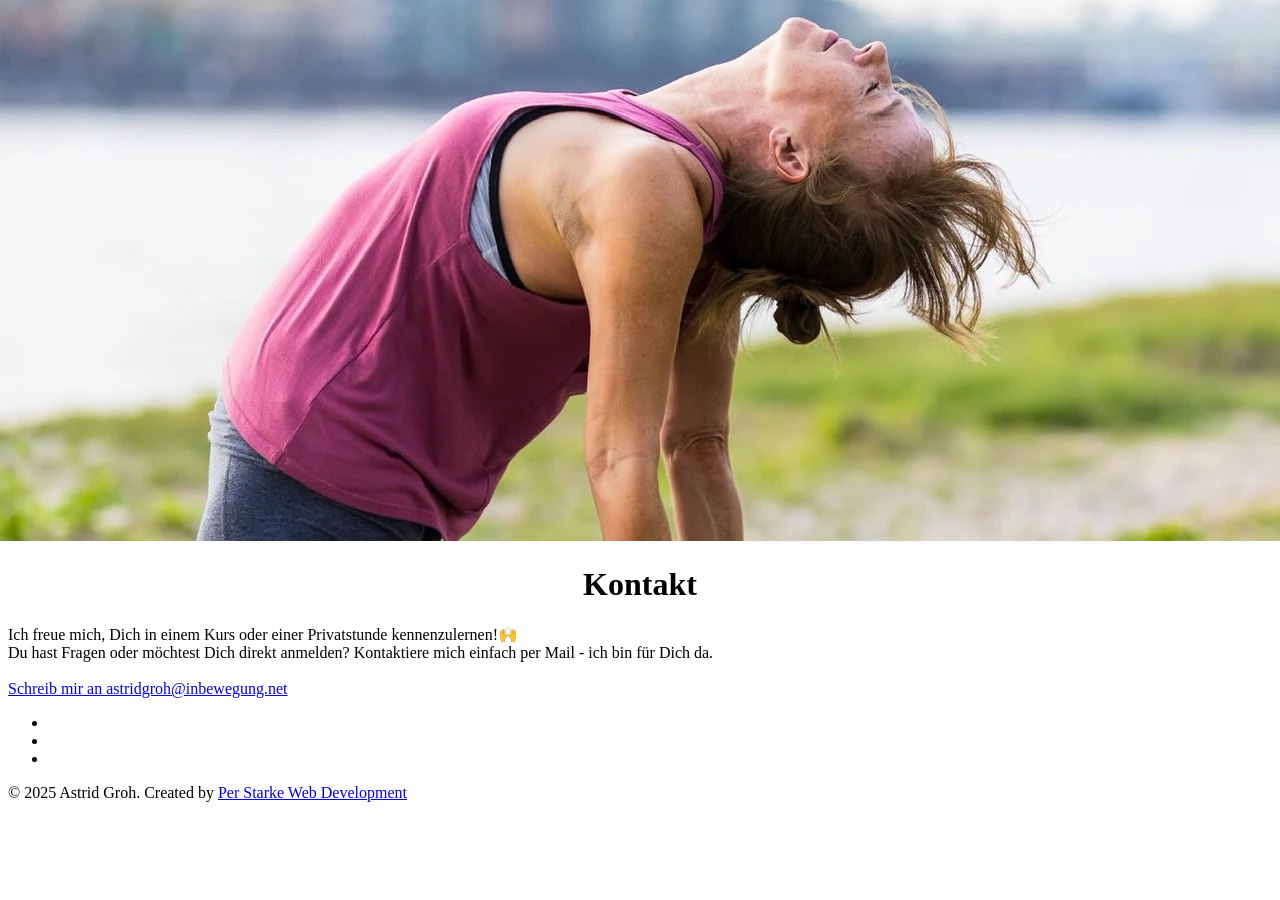
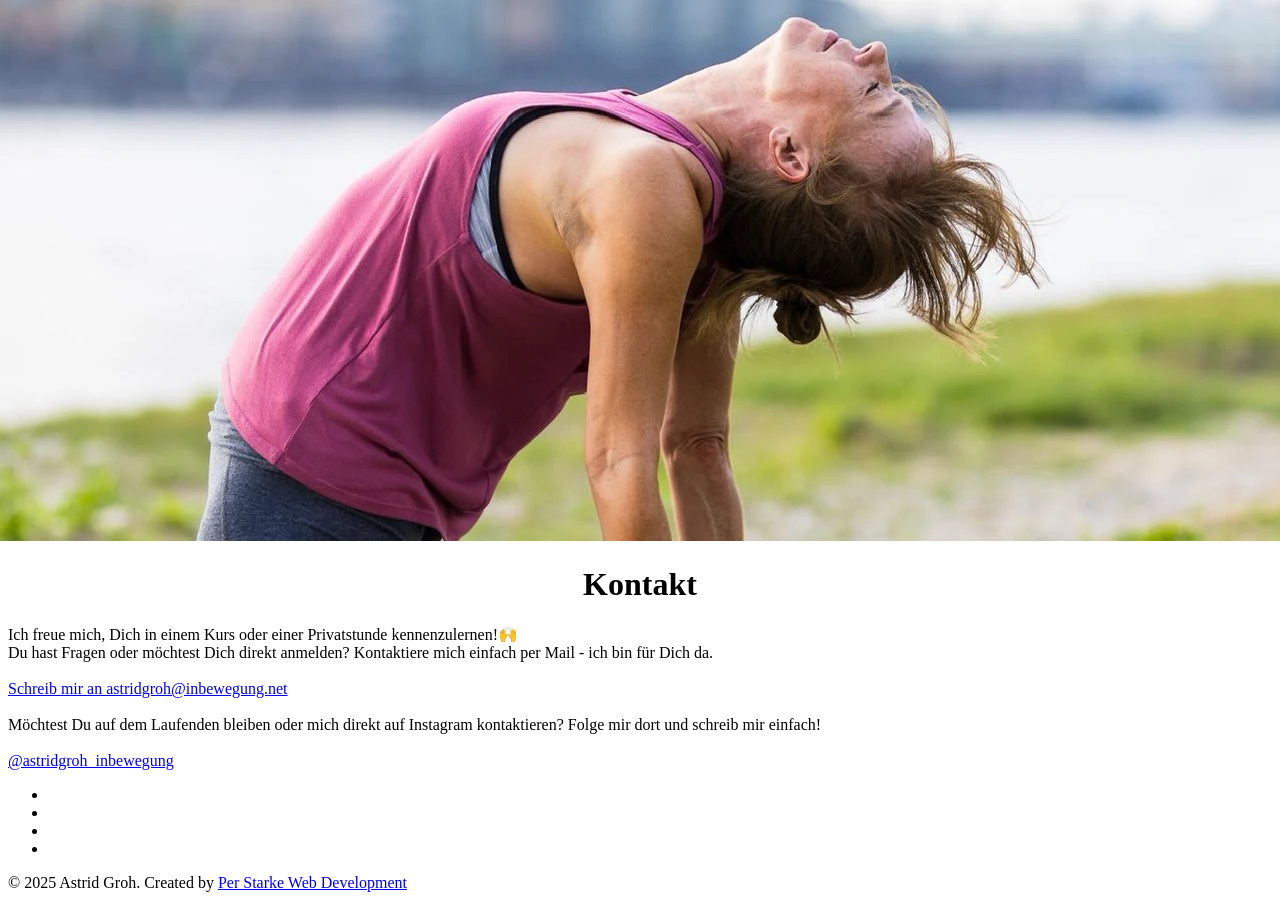
Before and after one commit to perstarke-webdev/inbewegung.net-site, a Jekyll site: the page built from _pages/05_kontakt.html, in a window 1280 px wide and 900 px high, scrolled down 5625 px. Built offline with Jekyll 4.4.1, drawn with Linux system fonts in a browser that asks for light colours; cached includes are drawn as plain includes; some web fonts are replaced; before the commit the page ends 6435 px from its top, so only the background shows below that.

Commit message:
add instagram

```diff
--- a/_config.yml
+++ b/_config.yml
@@ -39,7 +39,7 @@ footer:
       url: "mailto: astridgroh@inbewegung.net"
     - label: "Instagram"
       icon: "fab fa-instagram"
-      url: # "https://www.instagram.com/per.starke/"
+      url:  "https://www.instagram.com/astridgroh_inbewegung"
   copyright: "Astrid Groh" # Replace with your own
   creator: # Replace with your own creator name or remove this if you don't want any "created by" in the footer
       name: "Per Starke Web Development"
--- a/_pages/05_kontakt.html
+++ b/_pages/05_kontakt.html
@@ -19,3 +19,10 @@ Du hast Fragen oder möchtest Dich direkt anmelden? Kontaktiere mich einfach per
 <br><br>
 
 <a class="btn btn--primary" href="mailto: astridgroh@inbewegung.net">Schreib mir an astridgroh@inbewegung.net</a>
+
+<br><br>
+
+Möchtest Du auf dem Laufenden bleiben oder mich direkt auf Instagram<i class="fab fa-instagram"></i> kontaktieren? Folge mir dort und schreib mir einfach!
+<br><br>
+
+<a class="btn btn--primary" target="_blank" rel="noopener noreferrer nofollow" href="https://www.instagram.com/astridgroh_inbewegung">@astridgroh_inbewegung</a>
```
